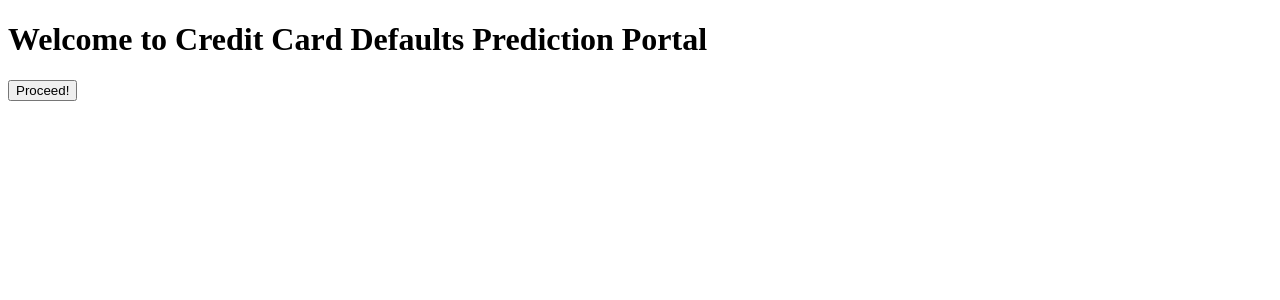
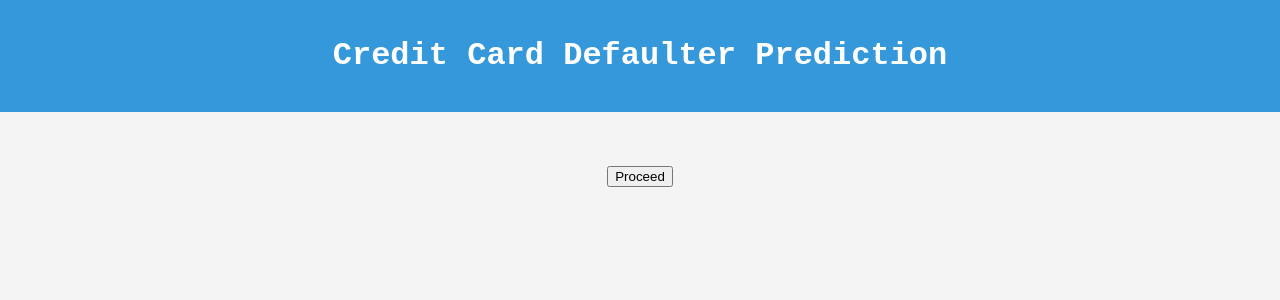
Before and after one commit to abhijitpaul0212/Credit-Card-Defaults-Prediction, a Flask app: page / in a window 1280 px wide. Shown: the top 300 px of the page. Run offline with Flask 3, Linux system fonts and the light colour scheme.

Commit message:
Update index.html

```diff
--- a/templates/index.html
+++ b/templates/index.html
@@ -4,11 +4,64 @@
     <meta charset="UTF-8">
     <meta name="viewport" content="width=device-width, initial-scale=1.0">
     <title>HomePage</title>
+    <title>Credit Card Defaulter Prediction</title>
+    <link href='https://fonts.googleapis.com/css?family=Pacifico' rel='stylesheet' type='text/css'>
+    <link href='https://fonts.googleapis.com/css?family=Arimo' rel='stylesheet' type='text/css'>
+    <link href='https://fonts.googleapis.com/css?family=Hind:300' rel='stylesheet' type='text/css'>
+    <link href='https://fonts.googleapis.com/css?family=Open+Sans+Condensed:300' rel='stylesheet' type='text/css'>
+    <style>
+      body {
+        background-color: #f4f4f4;
+        font-family: 'Arimo', sans-serif;
+        margin: 0;
+        padding: 0;
+      }
+
+      header {
+        background-color: #3498db;
+        color: #fff;
+        text-align: center;
+        padding: 1em 0;
+        font-family: 'Courier New', Courier, monospace;
+      }
+
+      .result {
+        margin: auto;
+        width: 60%;
+        background-color: #fff;
+        box-shadow: 0 0 10px rgba(0, 0, 0, 0.1);
+        padding: 2em;
+        margin-top: 2em;
+        border-radius: 8px;
+        text-align: center;
+      }
+
+      .result h1 {
+        color: #3498db;
+        font-size: 24px;
+      }
+
+      .proceed {
+        margin: auto;
+        text-align: center;
+        height: 40%;
+        width: 60%;
+      }
+
+    </style>
+  </head>
 </head>
 <body>
-    <h1>Welcome to Credit Card Defaults Prediction Portal</h1>
-    <a href="{{url_for('predict_datapoint')}}">
-        <button>Proceed!</button>
-    </a>
+    <header>
+        <h1>Credit Card Defaulter Prediction</h1>
+    </header>
+    <br/>
+    <br/>
+    <br/>
+    <div class="proceed">
+        <a href="{{url_for('predict_datapoint')}}">
+            <button>Proceed</button>
+        </a>
+    </div>
 </body>
 </html>
```
